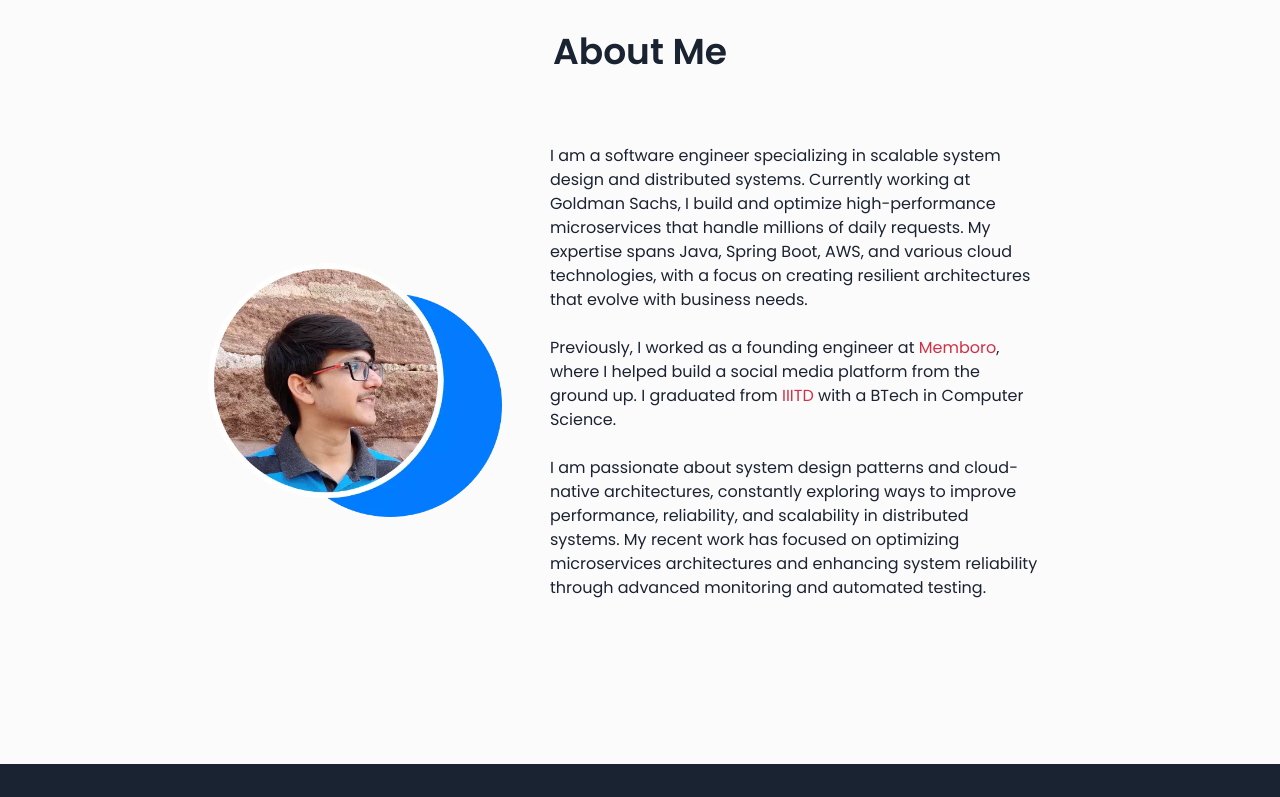
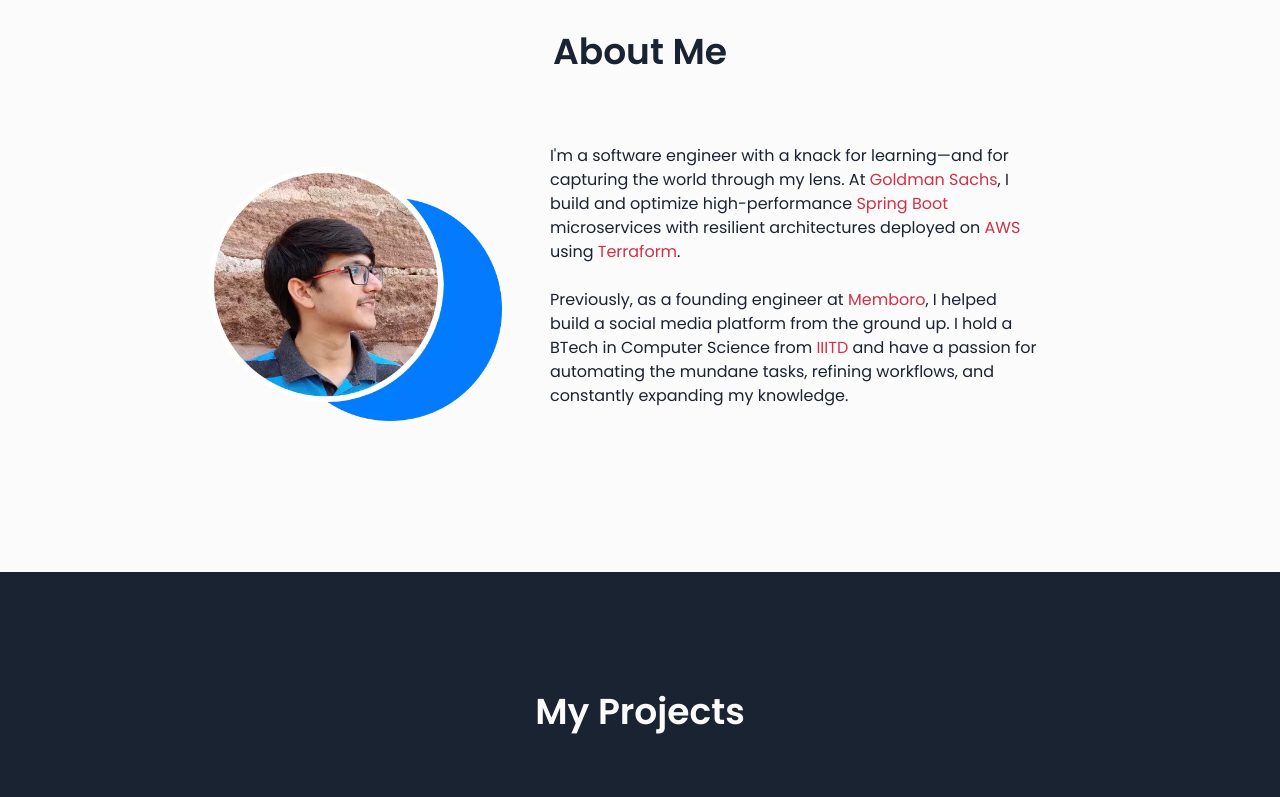
Before and after one commit to rohanj-02/rohanj-02.github.io, a Next.js app: page / in a window 1280 px wide. Shown: the part 888-1685 px from the top of the page. Built offline with nearby package versions, Linux system fonts and the light colour scheme.

Commit message:
update some content

```diff
--- a/src/components/AboutMe/AboutMe.tsx
+++ b/src/components/AboutMe/AboutMe.tsx
@@ -18,8 +18,7 @@ export default function AboutMe(): JSX.Element {
 								delay: 0.5,
 							},
 						},
-					}}
-				>
+					}}>
 					<motion.img
 						src="./images/profile_image.webp"
 						className="max-h-72"
@@ -41,42 +40,62 @@ export default function AboutMe(): JSX.Element {
 								delay: 0.5,
 							},
 						},
-					}}
-				>
+					}}>
 					<motion.p>
-						I am a software engineer specializing in scalable system design and
-						distributed systems. Currently working at Goldman Sachs, I build and
-						optimize high-performance microservices that handle millions of
-						daily requests. My expertise spans Java, Spring Boot, AWS, and
-						various cloud technologies, with a focus on creating resilient
-						architectures that evolve with business needs.
-						<br /> <br />
-						Previously, I worked as a founding engineer at{' '}
+						I&apos;m a software engineer with a knack for learning—and for
+						capturing the world through my lens. At{' '}
+						<a
+							href="https://www.goldmansachs.com/"
+							target="_blank"
+							rel="noreferrer"
+							className="text-accent hover:underline">
+							Goldman Sachs
+						</a>
+						, I build and optimize high-performance{' '}
+						<a
+							href="https://spring.io/projects/spring-boot"
+							target="_blank"
+							rel="noreferrer"
+							className="text-accent hover:underline">
+							Spring Boot
+						</a>{' '}
+						microservices with resilient architectures deployed on{' '}
+						<a
+							href="https://aws.amazon.com/"
+							target="_blank"
+							rel="noreferrer"
+							className="text-accent hover:underline">
+							AWS
+						</a>{' '}
+						using{' '}
+						<a
+							href="https://www.terraform.io/"
+							target="_blank"
+							rel="noreferrer"
+							className="text-accent hover:underline">
+							Terraform
+						</a>
+						.<br></br>
+						<br></br>
+						Previously, as a founding engineer at{' '}
 						<a
 							href="https://thememboro.com"
 							target="_blank"
 							rel="noreferrer"
-							className="text-accent hover:underline"
-						>
+							className="text-accent hover:underline">
 							Memboro
 						</a>
-						, where I helped build a social media platform from the ground up. I
-						graduated from{' '}
+						, I helped build a social media platform from the ground up. I hold
+						a BTech in Computer Science from{' '}
 						<a
 							href="https://www.iiitd.ac.in/"
 							target="_blank"
 							rel="noreferrer"
-							className="text-accent hover:underline"
-						>
+							className="text-accent hover:underline">
 							IIITD
 						</a>{' '}
-						with a BTech in Computer Science.
-						<br /> <br />I am passionate about system design patterns and
-						cloud-native architectures, constantly exploring ways to improve
-						performance, reliability, and scalability in distributed systems. My
-						recent work has focused on optimizing microservices architectures
-						and enhancing system reliability through advanced monitoring and
-						automated testing.
+						and have a passion for automating the mundane tasks, refining
+						workflows, and constantly expanding my knowledge.
 					</motion.p>
 				</AnimateWhenVisible>
 			</div>
--- a/src/components/Hero/Hero.tsx
+++ b/src/components/Hero/Hero.tsx
@@ -26,8 +26,7 @@ export default function Hero(): JSX.Element {
 				className="p-4 z-10"
 				initial="hidden"
 				animate="visible"
-				variants={getFadeInVariants(0.4)}
-			>
+				variants={getFadeInVariants(0.4)}>
 				<h1 className="text-6xl font-semibold text-center">
 					Hello, I am <span className="text-accent">Rohan Jain!</span>
 				</h1>
@@ -36,18 +35,18 @@ export default function Hero(): JSX.Element {
 				initial="hidden"
 				animate="visible"
 				className="z-10"
-				variants={getFadeInVariants(0.8)}
-			>
-				<p className="text-4xl font-medium m-2 p-2 text-center">
-					I am a Software Engineer specializing in distributed systems.
+				variants={getFadeInVariants(0.8)}>
+				<p className="text-3xl m-2 p-2 text-center">
+					A software engineer with a passion for building
+					<br />
+					scalable systems and learning new technologies.
 				</p>
 			</motion.div>
 			<motion.div
 				initial="hidden"
 				animate="visible"
 				variants={getFadeInVariants(1)}
-				className="m-4 p-4 z-10"
-			>
+				className="m-4 p-4 z-10">
 				<SocialLinks />
 			</motion.div>
 			<div className="absolute top-0 left-0">
```
